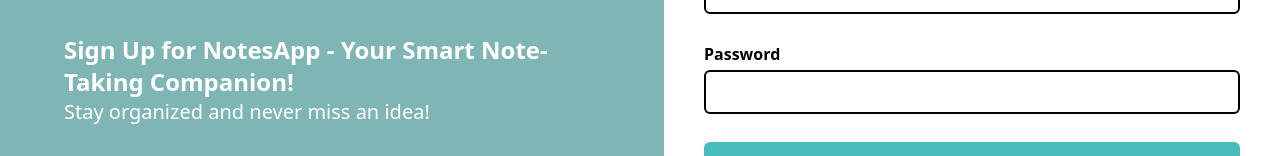
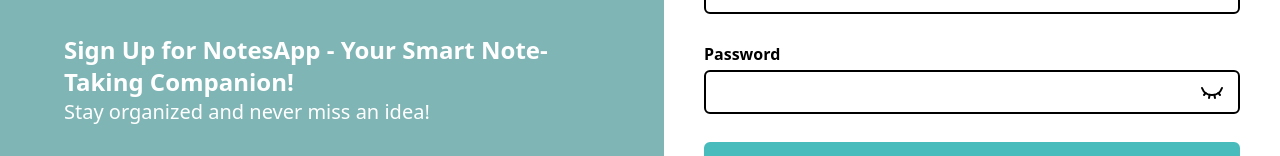
Before and after one commit to acharyaSabin11/frontend-notes-app, a React (Vite) app: page /signup in a window 1280 px wide. Shown: the part 352-508 px from the top of the page. Built offline with nearby package versions, Linux system fonts and the light colour scheme.

Commit message:
Some UI issues fixed

```diff
--- a/src/features/authentication/AuthForm.jsx
+++ b/src/features/authentication/AuthForm.jsx
@@ -38,7 +38,7 @@
           })}
         />
         <AppInput
-          type="text"
+          type="password"
           title="password"
           error={errors.password?.message}
           register={register("password", {
--- a/src/features/authentication/useLogin.js
+++ b/src/features/authentication/useLogin.js
@@ -10,8 +10,8 @@
     const navigate = useNavigate();
     const { isPending, mutate } = useMutation({
         mutationFn: login,
-        onError: (error) => {
-            toast.error(error.response.data.message);
+        onError: () => {
+            toast.error("Invalid Credentials");
         },
         onSuccess: (data) => {
             dispatch(handleLogin(data));
```
